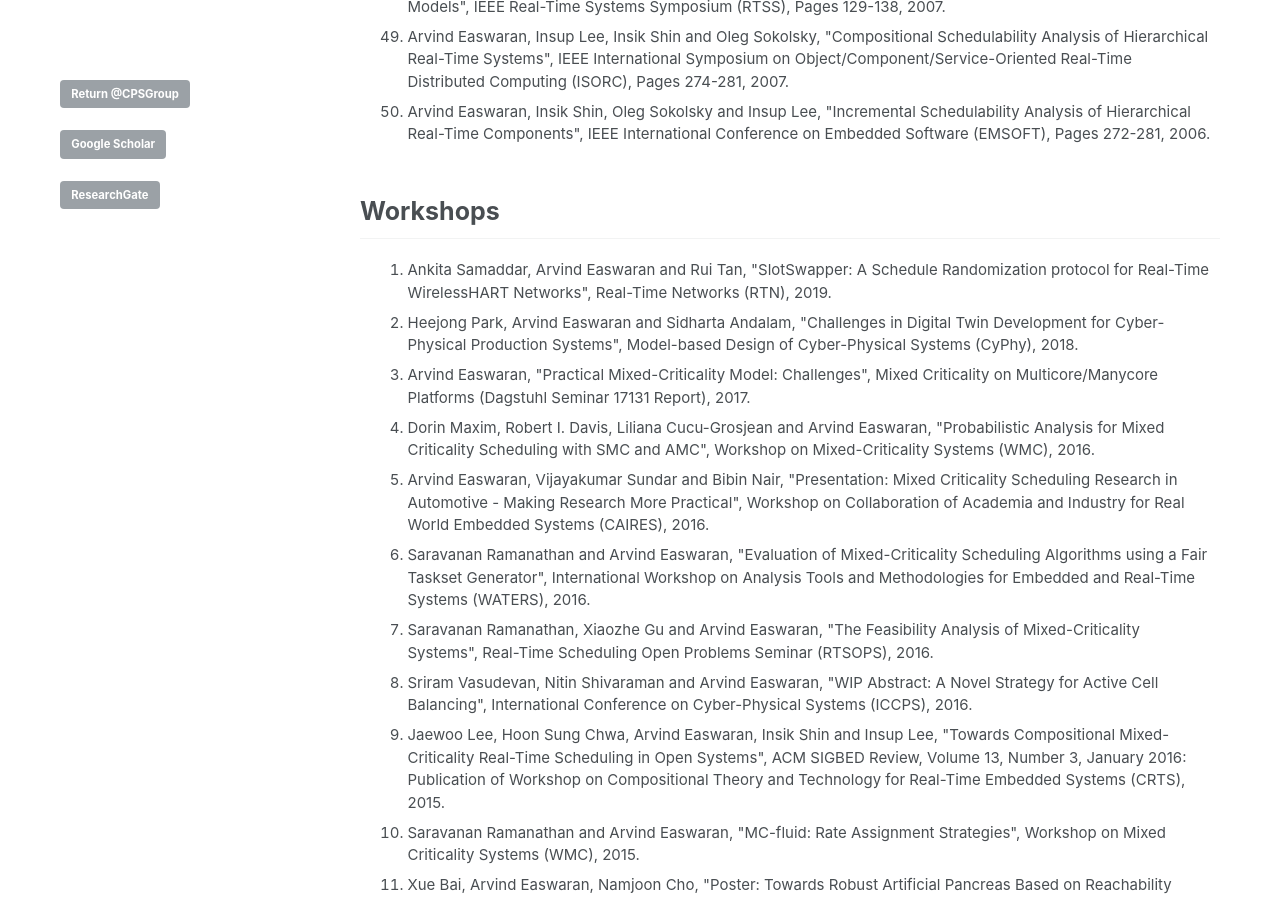
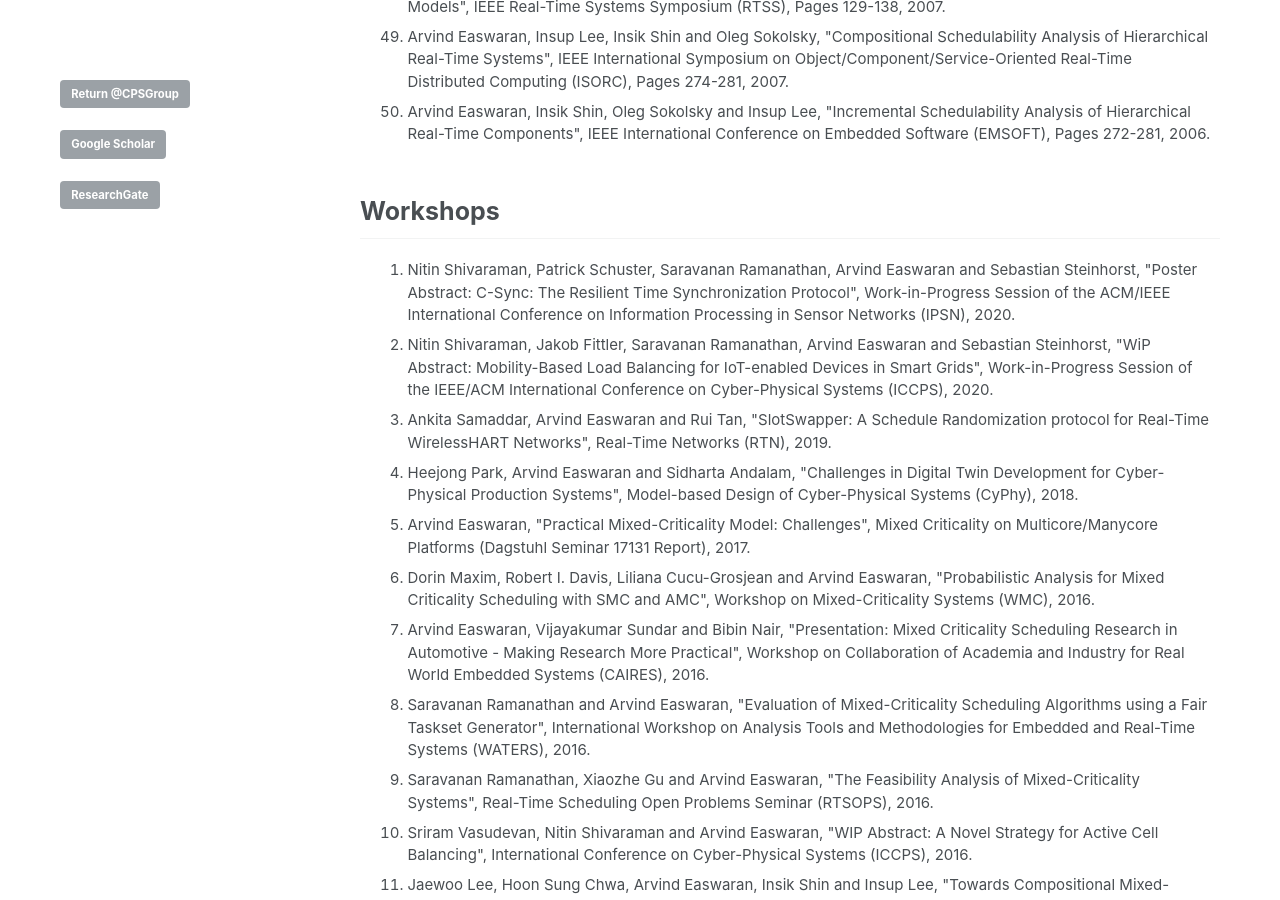
Before and after one commit to CPS-research-group/CPS-research-group.github.io, a Jekyll site: the page built from _pages/research_profile.md, in a window 1280 px wide and 900 px high, scrolled down 5079 px. Built offline with Jekyll 4.4.1, drawn with Linux system fonts in a browser that asks for light colours.

Commit message:
Updates.

```diff
--- a/_pages/research_profile.md
+++ b/_pages/research_profile.md
@@ -103,6 +103,8 @@ a.a:active {color:#0000FF; text-decoration:none;}
 
 ## Workshops
  <ol>
+		        <li class="a">Nitin Shivaraman, Patrick Schuster, Saravanan Ramanathan, Arvind Easwaran and Sebastian Steinhorst, "Poster Abstract: C-Sync: The Resilient Time Synchronization Protocol", Work-in-Progress Session of the ACM/IEEE International Conference on Information Processing in Sensor Networks (IPSN), 2020. </li>
+		        <li class="a">Nitin Shivaraman, Jakob Fittler, Saravanan Ramanathan, Arvind Easwaran and Sebastian Steinhorst, "WiP Abstract: Mobility-Based Load Balancing for IoT-enabled Devices in Smart Grids", Work-in-Progress Session of the IEEE/ACM International Conference on Cyber-Physical Systems (ICCPS), 2020. </li>
 		        <li class="a">Ankita Samaddar, Arvind Easwaran and Rui Tan, "SlotSwapper: A Schedule Randomization protocol for Real-Time WirelessHART Networks", Real-Time Networks (RTN), 2019. </li>
 		        <li class="a">Heejong Park, Arvind Easwaran and Sidharta Andalam, "Challenges in Digital Twin Development for Cyber-Physical Production Systems", Model-based Design of Cyber-Physical Systems (CyPhy), 2018. </li>
 		        <li class="a">Arvind Easwaran, "Practical Mixed-Criticality Model: Challenges", Mixed Criticality on Multicore/Manycore Platforms (Dagstuhl Seminar 17131 Report), 2017. </li>
```
